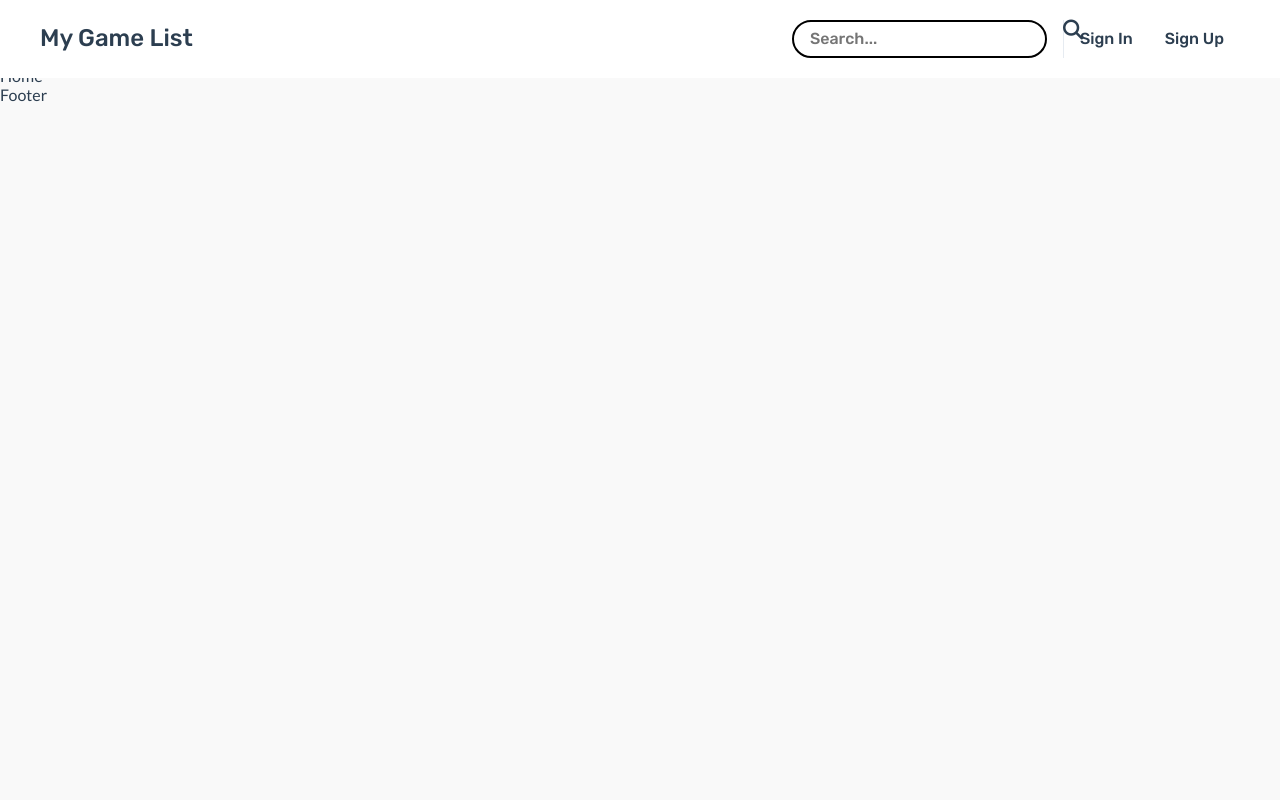
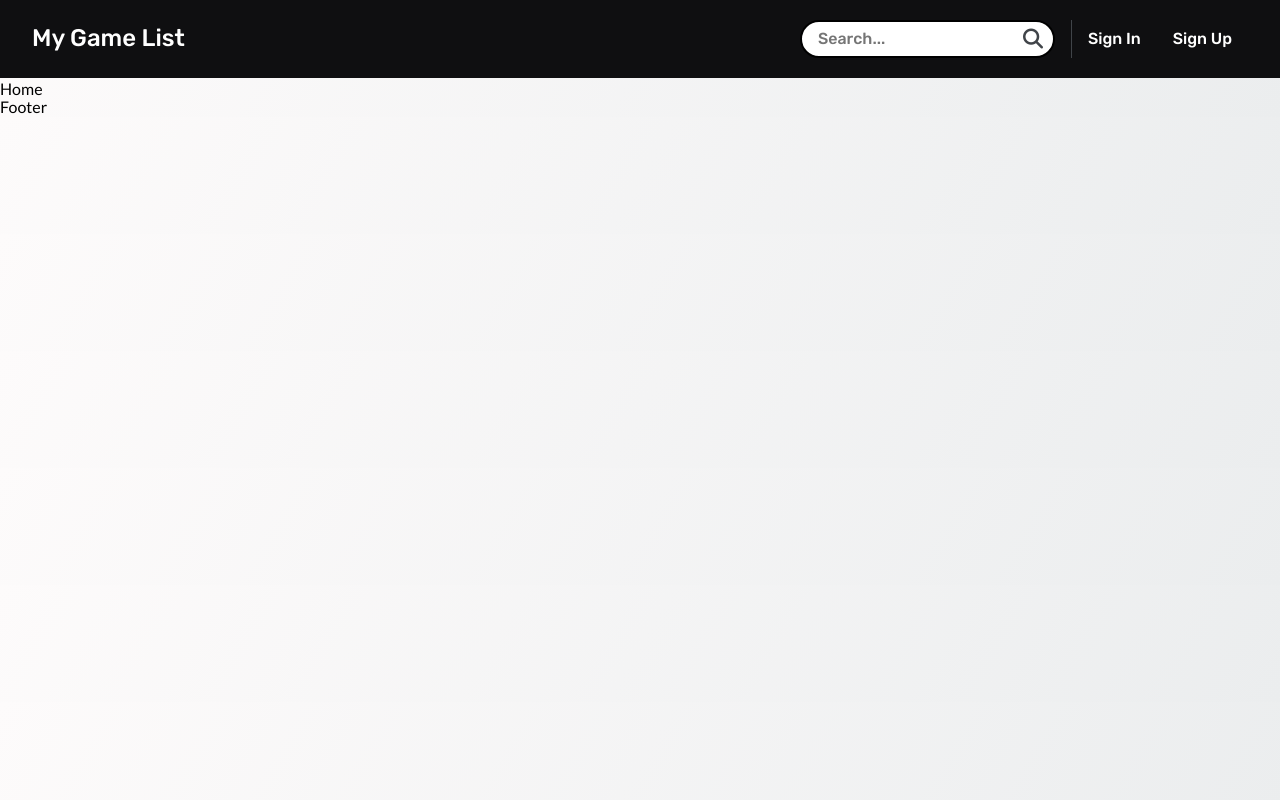
Before and after one commit to juanpmachadob/Blog-GameList, a Vue app in the folder client-vue/: page / in a window 1280 px wide. Built offline with nearby package versions, Linux system fonts and the light colour scheme.

Commit message:
Initial navbar style finished

```diff
--- a/client-vue/src/assets/css/styles.css
+++ b/client-vue/src/assets/css/styles.css
@@ -4,16 +4,25 @@
 :root {
   --color-background-first: #f9f9f9;
   --color-background-second: #f5f8fa;
-  --color-light: #e6ebf1;
   --color-form-input: #eaeaea;
   --color-background-projects-hover: rgba(255, 255, 255, 0.75);
+
+
   --color-title: #2c3e50;
   --color-text: #54585e;
+
+
+  --color-light: #e6ebf1;
+  --color-dark: #404449;
+
+
   --color-white: #ffffff;
-  --color-primary: #008cff;
-  --color-secondary: #F84855;
+  --color-primary: #6B00D7;
+  --color-secondary: #0F0F11;
   --font-title: 'Rubik', sans-serif;
   --font-text: 'Lato', sans-serif;
+
+
   --main-border: rgba(0, 0, 0, .125);
   --main-shadow: 0 6px 15px rgb(36 37 38 / 10%);
 }
@@ -29,21 +38,16 @@ html {
 }
 
 body {
-  margin-top: 4.2rem;
+  margin-top: 5rem;
   font-family: var(--font-text);
-  background-color: var(--color-background-first);
-  /* background-image: linear-gradient(120deg, #fdfbfb 0%, #ebedee 100%); */
-  /* background-image: linear-gradient(to right, #fdfbfb 0%, #f9f9f9 100%); */
-  /* background-image: linear-gradient(180, red 0%, blue 100%); */
-  color: var(--color-title);
-
+  background-image: linear-gradient(120deg, #fdfbfb 0%, #ebedee 100%);
 }
 
 /* Utilities */
 
 .container {
   width: 95%;
-  max-width: 1200px;
+  max-width: 1400px;
   margin: 0 auto;
 }
 
@@ -101,28 +105,6 @@ main {
   padding: 4rem 0;
 }
 
-
-.navbar .search-btn{
-  display: none;
-}
-
-.search-btn {
-  border: 0.125rem solid;
-  padding: 0.5rem 1rem;
-  margin-right: 1rem;
-  font-size: 1rem;
-  border-radius: 25px;
-  -webkit-border-radius: 25px;
-  -moz-border-radius: 25px;
-  -ms-border-radius: 25px;
-  -o-border-radius: 25px;
-}
-
-.navbar .search i{
-  font-size: 1.25rem;
-  margin-right: 1rem;
-}
-
 .btn {
   display: inline-block;
   border: 0.125rem solid;
@@ -157,7 +139,7 @@ main {
 /* Navbar */
 
 .navbar {
-  background-color: var(--color-white);
+  background-color: var(--color-secondary);
   font-family: var(--font-title);
   padding: 1.25rem 0;
   position: fixed;
@@ -178,22 +160,41 @@ main {
   align-items: center;
 }
 
+.navbar a, .navbar i {
+  color: var(--color-white);
+}
+
+.navbar .search-btn {
+  display: none;
+}
+
+.search-btn {
+  border: 0.125rem solid;
+  padding: 0.5rem 1rem;
+  margin-right: 1rem;
+  font-size: 1rem;
+  border-radius: 25px;
+  -webkit-border-radius: 25px;
+  -moz-border-radius: 25px;
+  -ms-border-radius: 25px;
+  -o-border-radius: 25px;
+}
+
+.navbar .search i {
+  cursor: pointer;
+  font-size: 1.25rem;
+  margin-right: 1rem;
+}
+
+input[type="search"]::-webkit-search-decoration,
+input[type="search"]::-webkit-search-cancel-button,
+input[type="search"]::-webkit-search-results-button,
+input[type="search"]::-webkit-search-results-decoration {
+  display: none;
+}
+
 .logo {
   font-size: 1.5rem;
-  justify-content: left;
-  color: var(--color-title);
-}
-
-.mobile{
-  display: flex;
-  align-items: center;
-}
-
-.mobile-menu {
-  border-left: 1px solid var(--color-light);
-  padding-left: 1rem;
-  font-size: 1.5rem;
-  cursor: pointer;
 }
 
 .navigation {
@@ -203,20 +204,27 @@ main {
   align-items: center;
 }
 
+.mobile {
+  display: flex;
+  align-items: center;
+}
+
+.mobile-menu {
+  border-left: 1px solid var(--color-dark);
+  padding-left: 1rem;
+  font-size: 1.5rem;
+  cursor: pointer;
+}
+
 .mobile-menu-active {
   display: none;
-}
-
-.nav-item {
-  display: inline-block;
-  color: var(--color-title);
 }
 
 .nav-item {
   padding: 0.5rem 0;
 }
 
-.mobile-menu:hover {
+.nav-item:hover, .search i:hover, .mobile-menu i:hover {
   color: var(--color-primary);
 }
 
@@ -233,17 +241,29 @@ main {
     display: none;
   }
 
-  .navbar .search-btn{
+  .navbar .search-btn {
     display: inline-block;
   }
 
-  .search i{
+  .search {
+    position: relative;
+  }
+
+  .search i {
+    color: var(--color-dark);
+    right: 0;
     position: absolute;
     font-size: 1rem;
+    padding: .55rem .75rem 0 0;
+    border-radius: 0.5rem;
+    -webkit-border-radius: 0.5rem;
+    -moz-border-radius: 0.5rem;
+    -ms-border-radius: 0.5rem;
+    -o-border-radius: 0.5rem;
   }
 
   .navigation {
-    border-left: 1px solid var(--color-light);
+    border-left: 1px solid var(--color-dark);
     margin-top: 0;
     display: flex;
     flex-direction: row;
--- a/client-vue/src/components/Navbar.vue
+++ b/client-vue/src/components/Navbar.vue
@@ -5,7 +5,7 @@
         <a href="#" class="logo">My Game List</a>
         <div class="mobile">
           <div class="search">
-            <input class="search-btn" type="search" placeholder="Search..." />
+            <input class="search-btn" type="search" placeholder="Search..." aria-valuemax="10"/>
             <i class="fa-solid fa-magnifying-glass"></i>
           </div>
           <div class="mobile-menu">
```
